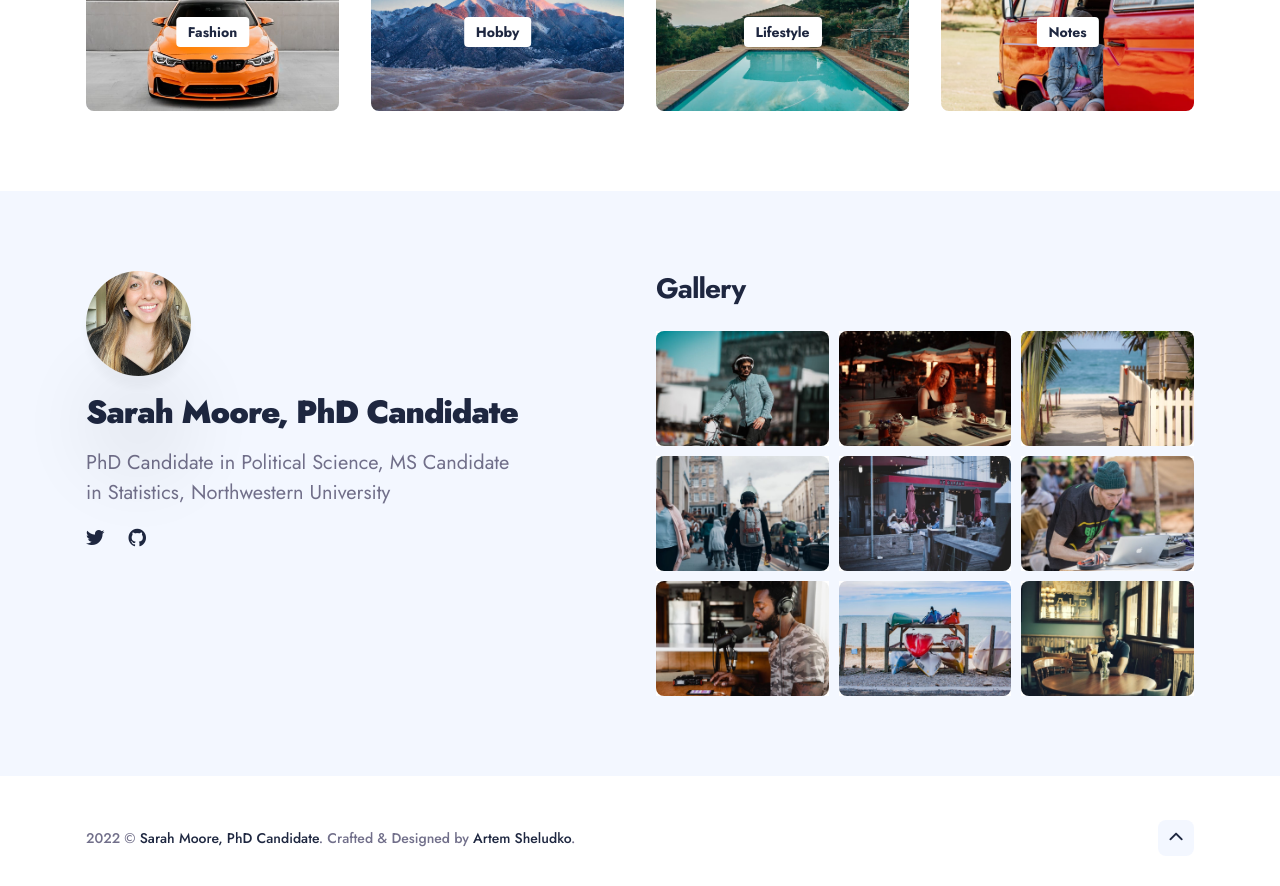
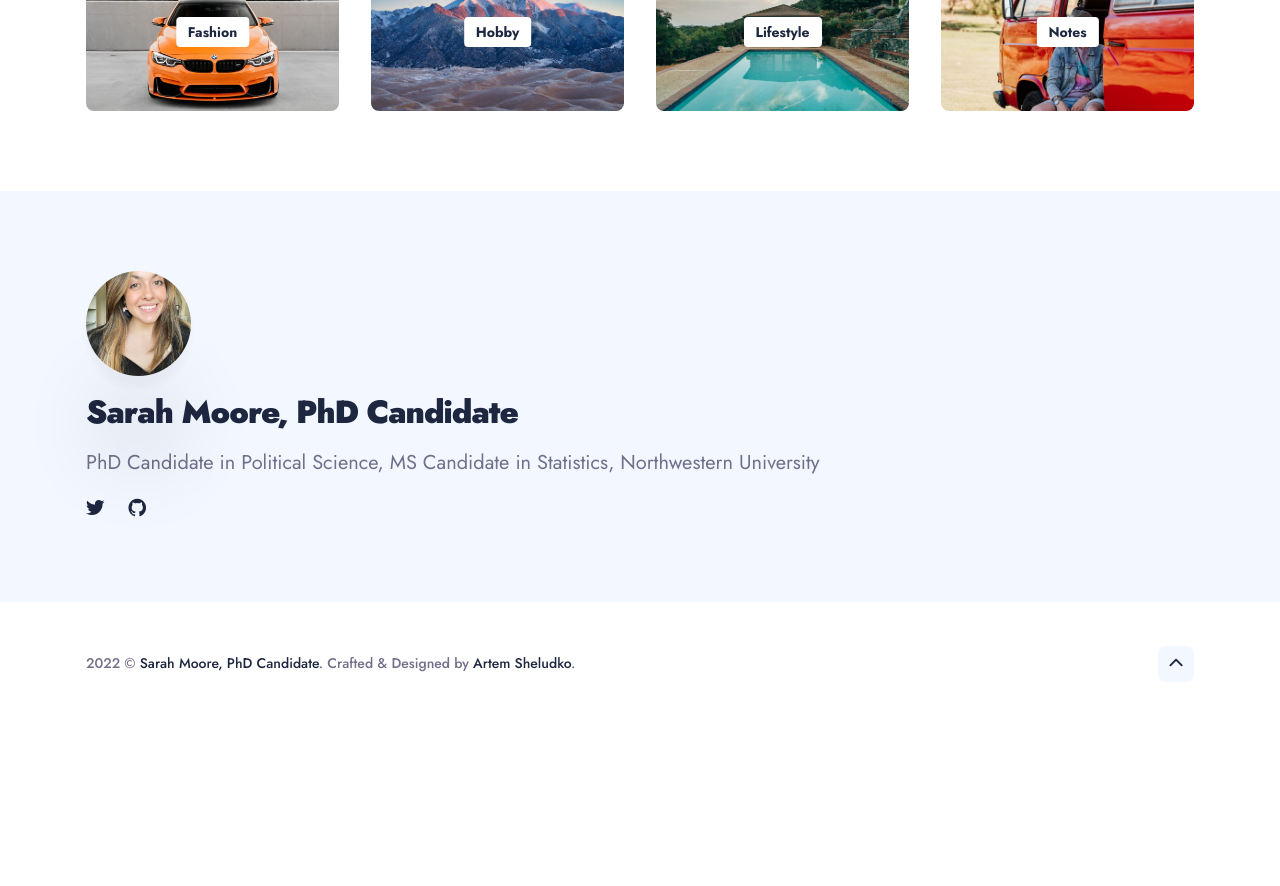
Before and after one commit to sarah-moore/sarah-moore.github.io, a Jekyll site: the page built from index.html, in a window 1280 px wide and 900 px high, scrolled down 2221 px. Shown: the top 886 px of the window. Built offline with Jekyll 4.4.1, drawn with Linux system fonts in a browser that asks for light colours; nearby versions of some CDN libraries; the list of posts is cut into pages by our own code; after the commit the page ends 2947 px from its top, so only the background shows below that.

Commit message:
Update _config.yml

```diff
--- a/_config.yml
+++ b/_config.yml
@@ -36,28 +36,11 @@ mailchimp: enable # To enable the mailchimp form, use the value 'enable'. To dis
 
 #-------------------------------
 # Gallery Footer Section
-gallery:
-  gallery__title: Gallery
-  gallery__columns: 3
-  gallery__images:
-    - alt: 'Rest'
-      url: '/images/100.jpg'
-    - alt: 'Lifestyle'
-      url: '/images/101.jpg'
-    - alt: 'Hobby'
-      url: '/images/102.jpg'
-    - alt: 'Notes'
-      url: '/images/103.jpg'
-    - alt: 'Rest'
-      url: '/images/104.jpg'
-    - alt: 'Hobby'
-      url: '/images/105.jpg'
-    - alt: 'Fashion'
-      url: '/images/106.jpg'
-    - alt: 'Notes'
-      url: '/images/107.jpg'
-    - alt: 'Rest'
-      url: '/images/108.jpg'
+#gallery:
+ #gallery__title: Gallery
+  #gallery__columns: 3
+  #gallery__images:
+
 
 
 #-------------------------------
```
